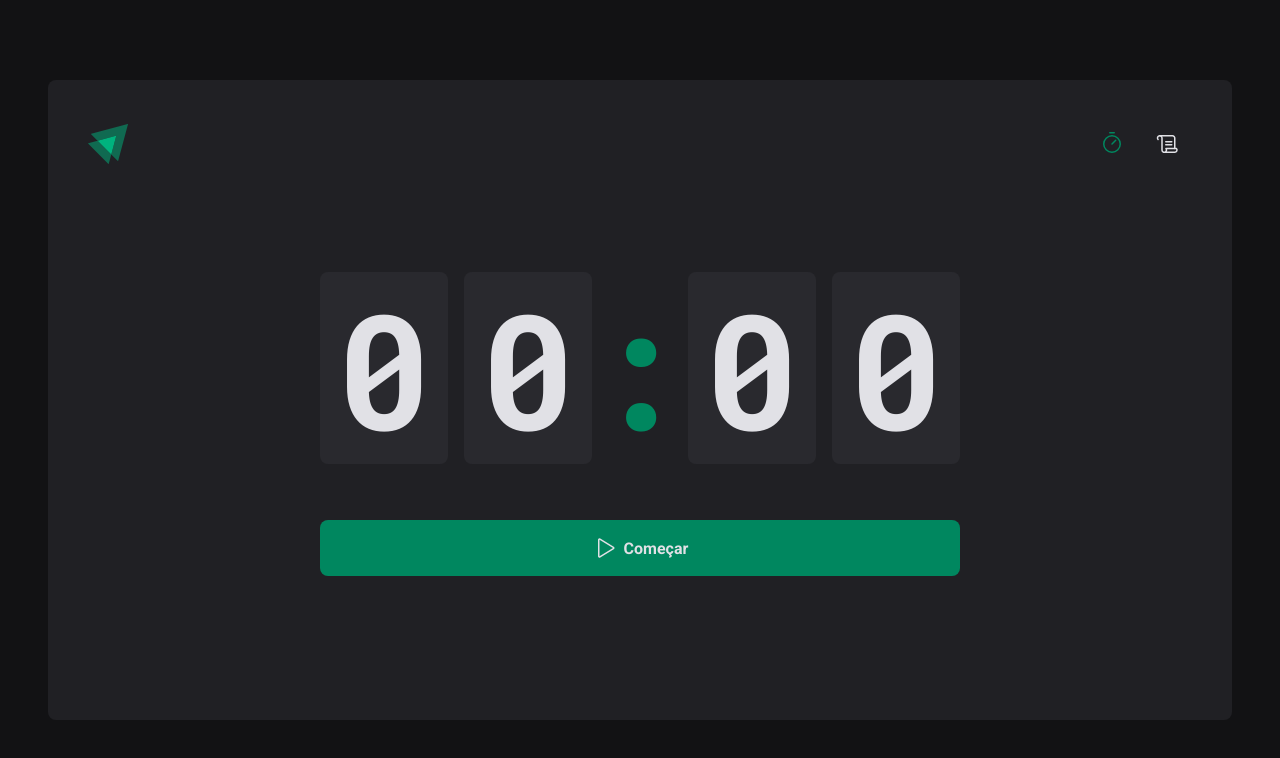
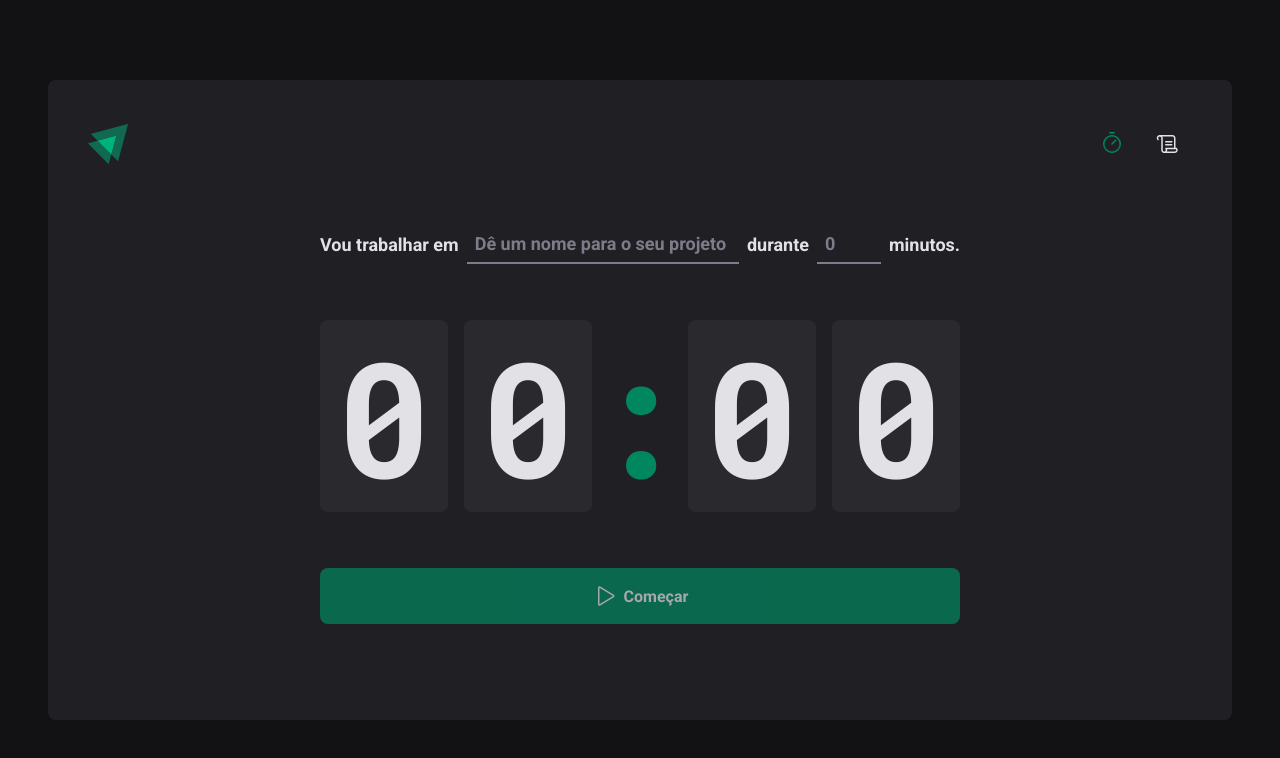
Before and after one commit to MarcoDevelop/02-ignite-timer, a React (Vite) app: page / in a window 1280 px wide. Shown: the top 758 px of the page. Built offline with nearby package versions, Linux system fonts and the light colour scheme.

Commit message:
Contexto no formulário

```diff
--- a/src/pages/Home/components/Countdown/index.tsx
+++ b/src/pages/Home/components/Countdown/index.tsx
@@ -1,19 +1,23 @@
 import { differenceInSeconds } from 'date-fns'
-import { useContext, useEffect, useState } from 'react'
+import { useContext, useEffect } from 'react'
 import { CyclesContext } from '../..'
 import { CountdownContainer, Separator } from './styles'
 
 export function Countdown() {
-  const { activeCycle, activeCycleId, markCurrentCycleAsFinished } =
-    useContext(CyclesContext)
+  const {
+    activeCycle,
+    activeCycleId,
+    markCurrentCycleAsFinished,
+    amountSecondsPassed,
+    setSecondsPassed,
+  } = useContext(CyclesContext)
 
-  const [amountSecondsPassed, setAmountSecondsPassed] = useState(0)
   const totalSeconds = activeCycle ? activeCycle.minutesAmount * 60 : 0
 
   /**
    * Prop Drilling -> Quando a gente tem muitas propriedades apenas para comunicação entre componentes
    * Para resolver esse caso utilizase Context API -> Permite compartilharmos informações entre vários componentes ao mesmo tempo
-   */
+  / */
 
   useEffect(() => {
     let interval: number
@@ -27,10 +31,11 @@
 
         if (secondsDifference >= totalSeconds) {
           markCurrentCycleAsFinished()
-          setAmountSecondsPassed(totalSeconds)
+
+          setSecondsPassed(totalSeconds)
           clearInterval(interval)
         } else {
-          setAmountSecondsPassed(secondsDifference)
+          setSecondsPassed(secondsDifference)
         }
       }, 1000)
     }
@@ -38,7 +43,13 @@
     return () => {
       clearInterval(interval)
     }
-  }, [activeCycle, totalSeconds, activeCycleId, markCurrentCycleAsFinished])
+  }, [
+    activeCycle,
+    totalSeconds,
+    activeCycleId,
+    markCurrentCycleAsFinished,
+    setSecondsPassed,
+  ])
 
   const currentSeconds = activeCycle ? totalSeconds - amountSecondsPassed : 0
 
--- a/src/pages/Home/components/NewCycleForm/index.tsx
+++ b/src/pages/Home/components/NewCycleForm/index.tsx
@@ -1,28 +1,11 @@
-import { FormContainer, MinutesAmountInput, TaskInput } from "./styles"
-import * as zod from 'zod'
-import { useForm } from "react-hook-form"
-import { zodResolver } from "@hookform/resolvers/zod"
+import { FormContainer, MinutesAmountInput, TaskInput } from './styles'
+import { useContext } from 'react'
+import { CyclesContext } from '../..'
+import { useFormContext } from 'react-hook-form'
 
-const newCycleFormValidationSchema = zod.object({
-  task: zod.string().min(1, 'Informe a tarefa'),
-  minutesAmount: zod
-    .number()
-    .min(1, 'O ciclo precisa ser de no mínimo 60 minutos.')
-    .max(60, 'O ciclo precisa ser de no máximo 60 minutos.'),
-})
-
-// # Substituí a interface já com os tipo
-type NewCycleFormData = zod.infer<typeof newCycleFormValidationSchema>
-
-export function NewCycleForm {
-
-  const { register, handleSubmit, watch, reset } = useForm<NewCycleFormData>({
-    resolver: zodResolver(newCycleFormValidationSchema),
-    defaultValues: {
-      task: '',
-      minutesAmount: 0,
-    },
-  })
+export function NewCycleForm() {
+  const { activeCycle } = useContext(CyclesContext)
+  const { register } = useFormContext()
 
   return (
     <FormContainer>
--- a/src/pages/Home/index.tsx
+++ b/src/pages/Home/index.tsx
@@ -1,12 +1,15 @@
 import { HandPalm, Play } from 'phosphor-react'
-import { createContext, useEffect, useState } from 'react'
+import { FormProvider, useForm } from 'react-hook-form'
+import { zodResolver } from '@hookform/resolvers/zod'
+import * as zod from 'zod'
+import { createContext, useState } from 'react'
 
 import {
   HomeContainer,
   StartCountdownButton,
   StopCountdownButton,
 } from './styles'
-// import { NewCycleForm } from './components/NewCycleForm'
+import { NewCycleForm } from './components/NewCycleForm'
 import { Countdown } from './components/Countdown'
 
 // # controlled é quando sempre temos os dados de input do usuário atualizado nas variáveis (Fluidez)
@@ -24,16 +27,44 @@
 interface CyclesContextType {
   activeCycle: Cycle | undefined
   activeCycleId: string | null
+  amountSecondsPassed: number
   markCurrentCycleAsFinished: () => void
+  setSecondsPassed: (seconds: number) => void
 }
 
 export const CyclesContext = createContext({} as CyclesContextType)
 
+const newCycleFormValidationSchema = zod.object({
+  task: zod.string().min(1, 'Informe a tarefa'),
+  minutesAmount: zod
+    .number()
+    .min(1, 'O ciclo precisa ser de no mínimo 60 minutos.')
+    .max(60, 'O ciclo precisa ser de no máximo 60 minutos.'),
+})
+
+// # Substituí a interface já com os tipo
+type NewCycleFormData = zod.infer<typeof newCycleFormValidationSchema>
+
 export function Home() {
   const [cycles, setCycles] = useState<Cycle[]>([])
   const [activeCycleId, setActiveCycleId] = useState<string | null>(null)
+  const [amountSecondsPassed, setAmountSecondsPassed] = useState(0)
+
+  const newCycleForm = useForm<NewCycleFormData>({
+    resolver: zodResolver(newCycleFormValidationSchema),
+    defaultValues: {
+      task: '',
+      minutesAmount: 0,
+    },
+  })
+
+  const { handleSubmit, watch, reset } = newCycleForm
 
   const activeCycle = cycles.find((cycle) => cycle.id === activeCycleId)
+
+  function setSecondsPassed(seconds: number) {
+    setAmountSecondsPassed(seconds)
+  }
 
   function markCurrentCycleAsFinished() {
     setCycles((state) =>
@@ -47,22 +78,22 @@
     )
   }
 
-  // function handleCreateNewCycle(data: NewCycleFormData) {
-  //   const id = String(new Date().getTime())
+  function handleCreateNewCycle(data: NewCycleFormData) {
+    const id = String(new Date().getTime())
 
-  //   const newCycle: Cycle = {
-  //     id,
-  //     task: data.task,
-  //     minutesAmount: data.minutesAmount,
-  //     startDate: new Date(),
-  //   }
+    const newCycle: Cycle = {
+      id,
+      task: data.task,
+      minutesAmount: data.minutesAmount,
+      startDate: new Date(),
+    }
 
-  //   setCycles((state) => [...state, newCycle])
-  //   setActiveCycleId(id)
-  //   setAmountSecondsPassed(0)
+    setCycles((state) => [...state, newCycle])
+    setActiveCycleId(id)
+    setAmountSecondsPassed(0)
 
-  //   reset()
-  // }
+    reset()
+  }
 
   function handleInterruptCycle() {
     setCycles((state) =>
@@ -78,16 +109,24 @@
     setActiveCycleId(null)
   }
 
-  // const task = watch('task')
-  // const isSubmitDisabled = !task
+  const task = watch('task')
+  const isSubmitDisabled = !task
 
   return (
     <HomeContainer>
-      <form /* onSubmit={handleSubmit(handleCreateNewCycle)} */ action="">
+      <form onSubmit={handleSubmit(handleCreateNewCycle)} action="">
         <CyclesContext.Provider
-          value={{ activeCycle, activeCycleId, markCurrentCycleAsFinished }}
+          value={{
+            activeCycle,
+            activeCycleId,
+            markCurrentCycleAsFinished,
+            amountSecondsPassed,
+            setSecondsPassed,
+          }}
         >
-          {/* <NewCycleForm /> */}
+          <FormProvider {...newCycleForm}>
+            <NewCycleForm />
+          </FormProvider>
           <Countdown />
         </CyclesContext.Provider>
 
@@ -97,7 +136,7 @@
             Interromper
           </StopCountdownButton>
         ) : (
-          <StartCountdownButton /* disabled={isSubmitDisabled} */ type="submit">
+          <StartCountdownButton disabled={isSubmitDisabled} type="submit">
             <Play size={24} />
             Começar
           </StartCountdownButton>
```
Lines whose indentation alone changed are shown as unchanged.
